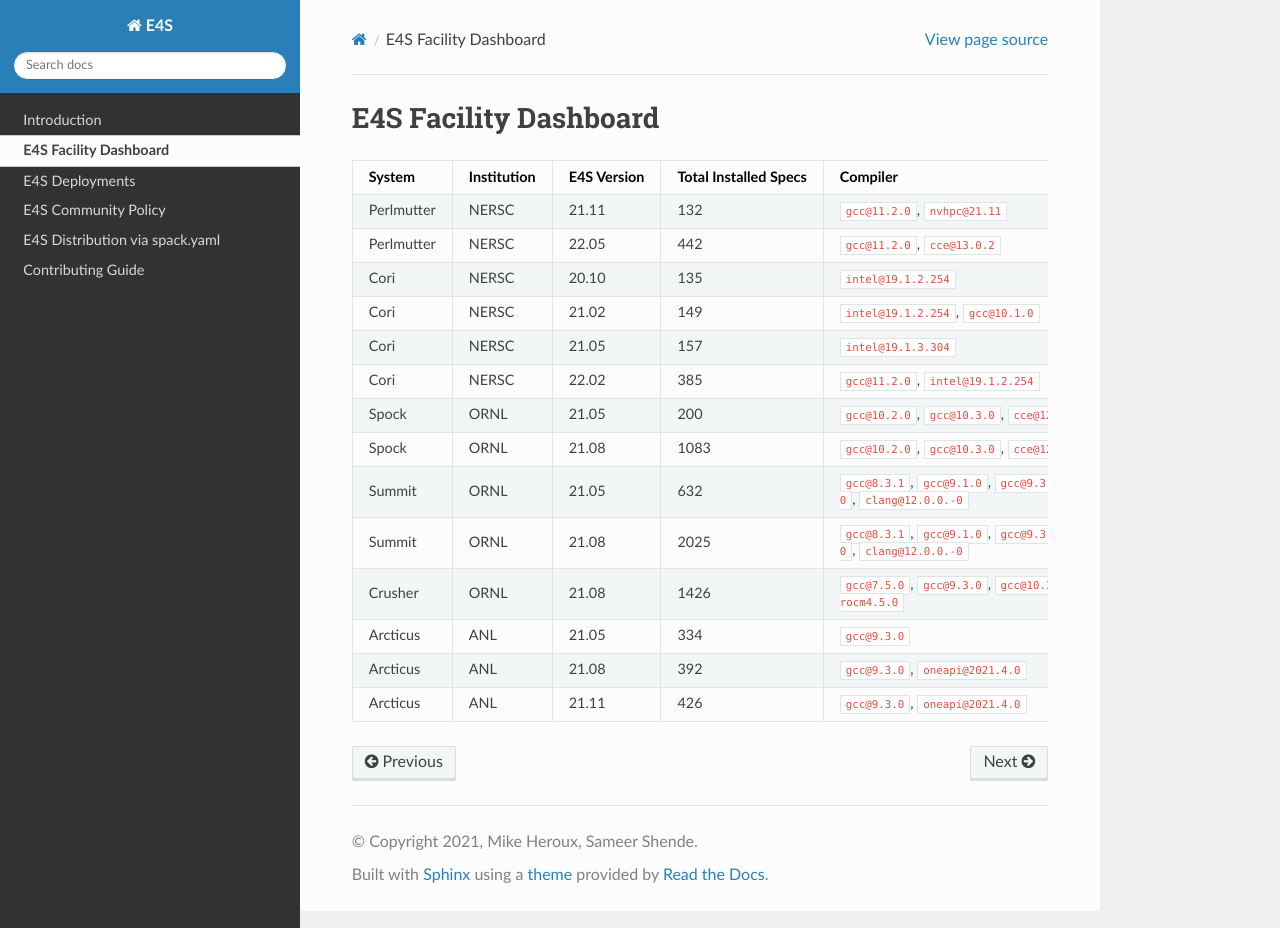
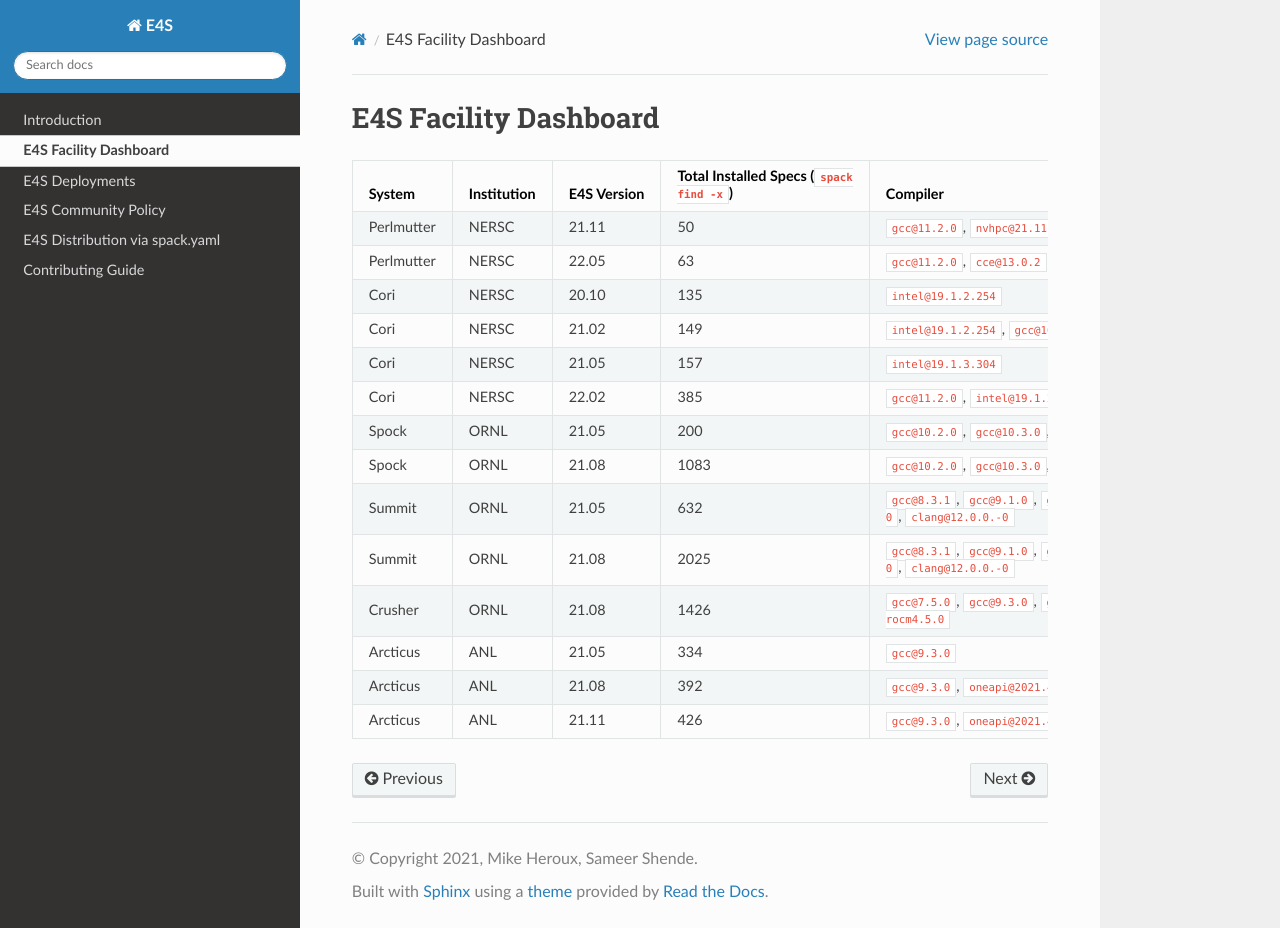
Before and after one commit to E4S-Project/e4s, a Sphinx documentation site: the page built from docs/facility_e4s.md, in a window 1280 px wide and 928 px high. Built offline with Sphinx 7.4.7 and the Read the Docs theme 2.0.0, drawn with Linux system fonts in a browser that asks for light colours.

Commit message:
update output of installed specs for Perlmutter
update count of spack find

```diff
--- a/docs/facility_e4s.md
+++ b/docs/facility_e4s.md
@@ -1,9 +1,9 @@
 # E4S Facility Dashboard
 
-System  | Institution | E4S Version | Total Installed Specs | Compiler                                                                                                   | Spack Commit or branch | Spack.yaml | `spack find` File |
+System  | Institution | E4S Version | Total Installed Specs (`spack find -x`) | Compiler                                                                                                   | Spack Commit or branch | Spack.yaml | `spack find` File |
 ------- | ----------- | -------------------- |----------------------|------------------------------------------------------------------------------------------------------------| -------------------------| ------------- | --------------- |
-Perlmutter | NERSC| 21.11 | 132                  | `gcc@11.2.0`, `nvhpc@21.11`                                                                                | [https://github.com/spack/spack/tree/e4s-21.11](https://github.com/spack/spack/tree/e4s-21.11) | [https://github.com/spack/spack-configs/blob/main/NERSC/perlmutter/e4s-21.11/spack.yaml](https://github.com/spack/spack-configs/blob/main/NERSC/perlmutter/e4s-21.11/spack.yaml) | [https://github.com/spack/spack-configs/blob/main/NERSC/perlmutter/e4s-21.11/e4s-21.11.txt](https://github.com/spack/spack-configs/blob/main/NERSC/perlmutter/e4s-21.11/e4s-21.11.txt)
-Perlmutter | NERSC| 22.05 | 442                  | `gcc@11.2.0`, `cce@13.0.2`                                                                                | [https://github.com/spack/spack/tree/e4s-22.05](https://github.com/spack/spack/tree/e4s-22.05) | [https://github.com/spack/spack-configs/blob/main/NERSC/perlmutter/e4s-22.05/spack.yaml](https://github.com/spack/spack-configs/blob/main/NERSC/perlmutter/e4s-22.05/spack.yaml) | [https://github.com/spack/spack-configs/blob/main/NERSC/perlmutter/e4s-22.05/e4s-22.05.txt](https://github.com/spack/spack-configs/blob/main/NERSC/perlmutter/e4s-22.05/e4s-22.05.txt)
+Perlmutter | NERSC| 21.11 | 50                  | `gcc@11.2.0`, `nvhpc@21.11`                                                                                | [https://github.com/spack/spack/tree/e4s-21.11](https://github.com/spack/spack/tree/e4s-21.11) | [https://github.com/spack/spack-configs/blob/main/NERSC/perlmutter/e4s-21.11/spack.yaml](https://github.com/spack/spack-configs/blob/main/NERSC/perlmutter/e4s-21.11/spack.yaml) | [https://github.com/spack/spack-configs/blob/main/NERSC/perlmutter/e4s-21.11/e4s-21.11.txt](https://github.com/spack/spack-configs/blob/main/NERSC/perlmutter/e4s-21.11/e4s-21.11.txt)
+Perlmutter | NERSC| 22.05 | 63                  | `gcc@11.2.0`, `cce@13.0.2`                                                                                | [https://github.com/spack/spack/tree/e4s-22.05](https://github.com/spack/spack/tree/e4s-22.05) | [https://github.com/spack/spack-configs/blob/main/NERSC/perlmutter/e4s-22.05/spack.yaml](https://github.com/spack/spack-configs/blob/main/NERSC/perlmutter/e4s-22.05/spack.yaml) | [https://github.com/spack/spack-configs/blob/main/NERSC/perlmutter/e4s-22.05/e4s-22.05.txt](https://github.com/spack/spack-configs/blob/main/NERSC/perlmutter/e4s-22.05/e4s-22.05.txt)
 Cori | NERSC  | 20.10 | 135                  | `intel@19.1.2.254`                                                                                         | [e1e0bbb4cbe11a3f0d7e50466ffa86071ee653b7](https://github.com/spack/spack/commit/e1e0bbb4cbe11a3f0d7e50466ffa86071ee653b7) | [https://github.com/spack/spack-configs/blob/master/NERSC/cori/e4s-20.10/spack.yaml](https://github.com/spack/spack-configs/blob/master/NERSC/cori/e4s-20.10/spack.yaml) | [https://github.com/spack/spack-configs/blob/master/NERSC/cori/e4s-20.10/e4s-20.10.txt](https://github.com/spack/spack-configs/blob/master/NERSC/cori/e4s-20.10/e4s-20.10.txt)
 Cori | NERSC | 21.02 | 149                  | `intel@19.1.2.254`, `gcc@10.1.0`                                                                           | [b56d65fce5f4743a23399f0cde006bed1b52d53d](https://github.com/spack/spack/commit/b56d65fce5f4743a23399f0cde006bed1b52d53d) | [https://github.com/spack/spack-configs/blob/main/NERSC/cori/e4s-21.02/spack.yaml](https://github.com/spack/spack-configs/blob/main/NERSC/cori/e4s-21.02/spack.yaml) | [https://github.com/spack/spack-configs/blob/main/NERSC/cori/e4s-21.02/e4s-21.02.txt](https://github.com/spack/spack-configs/blob/main/NERSC/cori/e4s-21.02/e4s-21.02.txt)
 Cori | NERSC | 21.05 | 157                  | `intel@19.1.3.304`                                                                                         | [https://github.com/spack/spack/tree/e4s-21.05](https://github.com/spack/spack/tree/e4s-21.05) |  [https://github.com/spack/spack-configs/blob/main/NERSC/cori/e4s-21.05/spack.yaml](https://github.com/spack/spack-configs/blob/main/NERSC/cori/e4s-21.05/spack.yaml) | [https://github.com/spack/spack-configs/blob/main/NERSC/cori/e4s-21.05/e4s-21.05.txt](https://github.com/spack/spack-configs/blob/main/NERSC/cori/e4s-21.05/e4s-21.05.txt)
```
